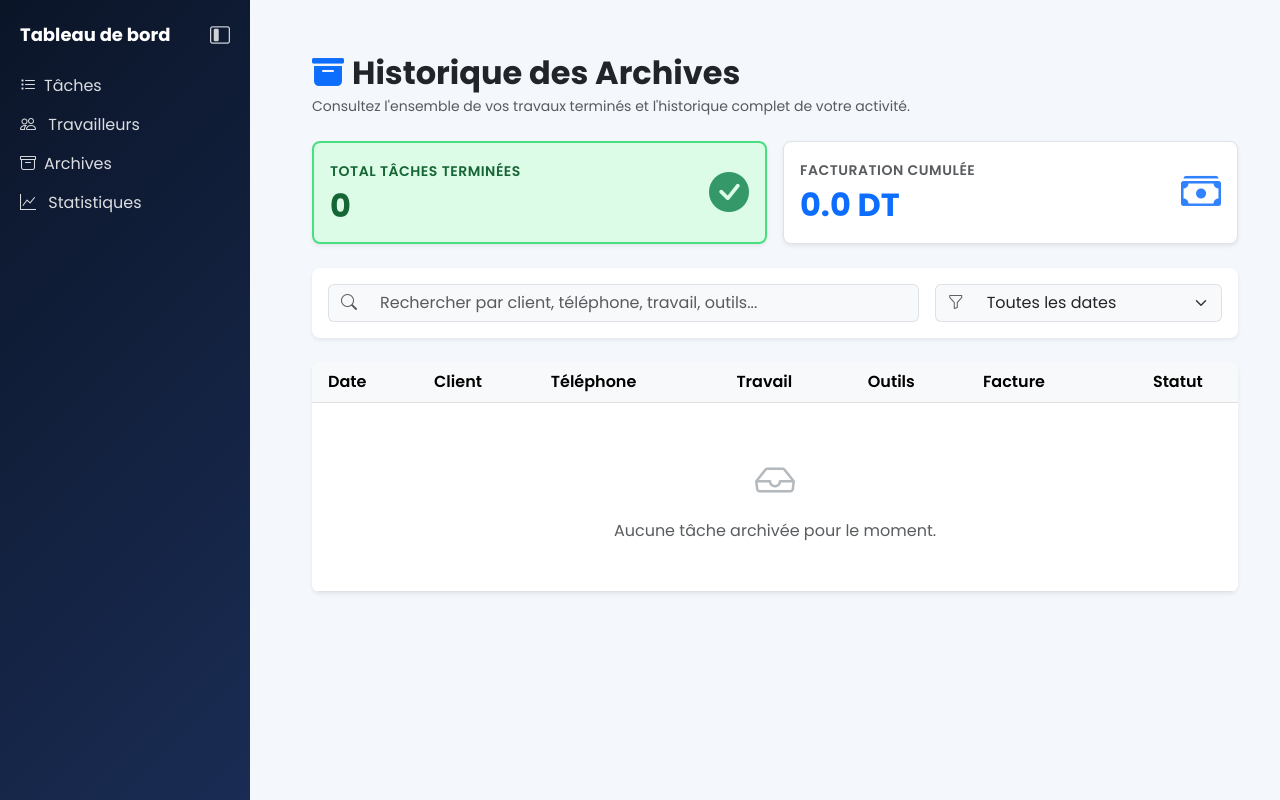
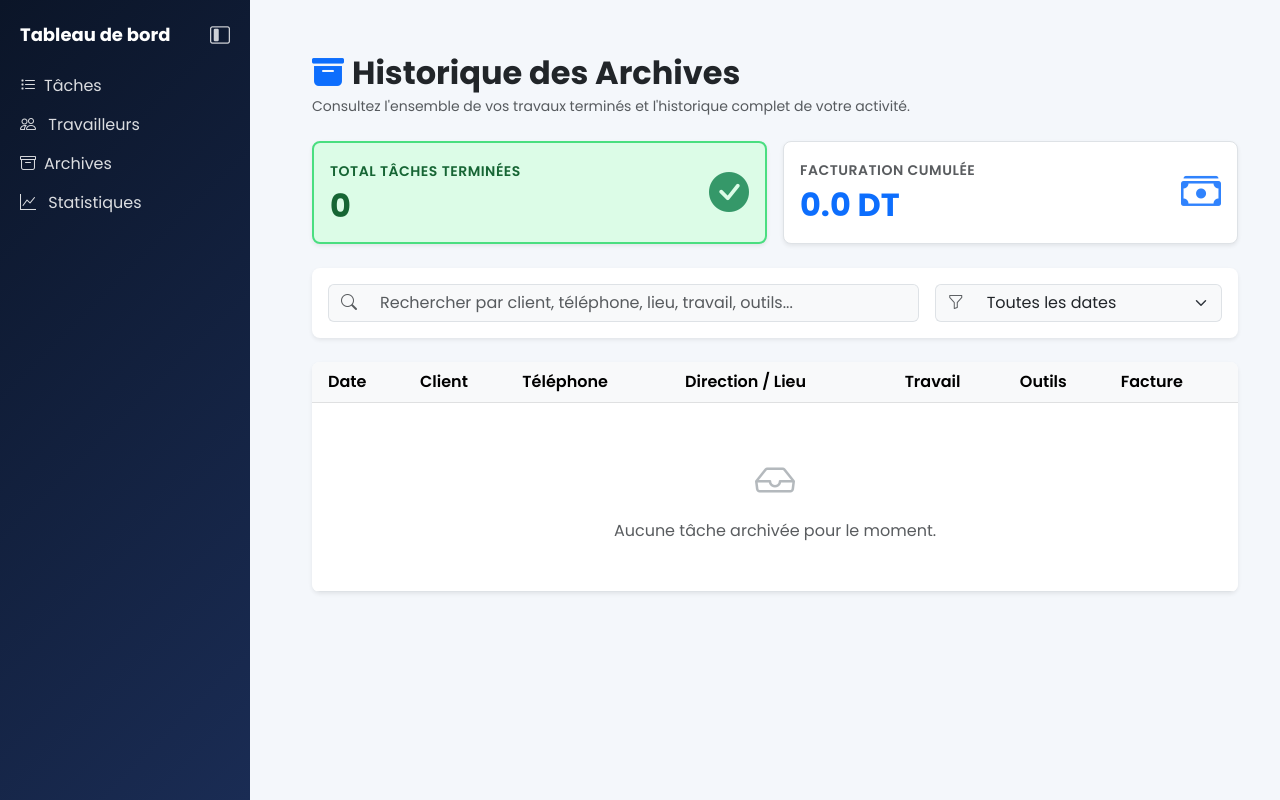
Before and after one commit to maramtemime/business-management-app, a Flask app: page /archive in a window 1280 px wide. Run offline with Flask 3, Linux system fonts and the light colour scheme; data that the repository does not hold is empty.

Commit message:
Add direction column to archive page and remove redundant status column

```diff
--- a/templates/archive.html
+++ b/templates/archive.html
@@ -3,7 +3,6 @@
 {% block content %}
 <div class="container-fluid py-4">
 
-    <!-- PAGE HEADER -->
     <div class="d-flex justify-content-between align-items-center mb-4">
         <div>
             <h2 class="fw-bold text-dark mb-1">
@@ -13,7 +12,6 @@
         </div>
     </div>
 
-    <!-- STATS SUMMARY CARDS -->
     <div class="row g-3 mb-4">
         <div class="col-12 col-md-6">
             <div class="card card-pastel-green p-3 rounded-3 shadow-sm border-0 h-100">
@@ -43,7 +41,6 @@
         </div>
     </div>
 
-    <!-- SEARCH & FILTER BAR -->
     <div class="card shadow-sm border-0 mb-4 p-3 rounded-3 bg-white">
         <div class="row g-3 align-items-center">
             <div class="col-12 col-md-8">
@@ -51,7 +48,7 @@
                     <span class="input-group-text bg-light border-end-0">
                         <i class="bi bi-search text-muted"></i>
                     </span>
-                    <input type="text" id="archiveSearch" onkeyup="filterArchiveTable()" class="form-control border-start-0 bg-light" placeholder="Rechercher par client, téléphone, travail, outils...">
+                    <input type="text" id="archiveSearch" onkeyup="filterArchiveTable()" class="form-control border-start-0 bg-light" placeholder="Rechercher par client, téléphone, lieu, travail, outils...">
                 </div>
             </div>
             <div class="col-12 col-md-4">
@@ -70,7 +67,6 @@
         </div>
     </div>
 
-    <!-- ARCHIVES TABLE CARD -->
     <div class="card shadow-sm border-0 rounded-3 overflow-hidden">
         <div class="card-body p-0">
             <div class="table-responsive">
@@ -80,27 +76,34 @@
                             <th class="ps-3">Date</th>
                             <th>Client</th>
                             <th>Téléphone</th>
+                            <th>Direction / Lieu</th>
                             <th>Travail</th>
                             <th>Outils</th>
                             <th>Facture</th>
-                            <th class="text-center">Statut</th>
                         </tr>
                     </thead>
                     <tbody>
                         {% for task in tasks %}
-                        <tr>
+                        <tr ondblclick="openTask({{ task.id }})" style="cursor: pointer;">
                             <td class="ps-3 fw-medium text-muted">{{ task.date }}</td>
-                            <td class="fw-bold text-dark">{{ task.client }}</td>
+                            <td class="fw-bold text-dark">{{ task.client_name }}</td>
                             <td>
                                 {% if task.phone %}
-                                    <a href="tel:{{ task.phone }}" class="text-decoration-none text-secondary">
-                                        <i class="bi bi-telephone me-1 small"></i>{{ task.phone }}
+                                    <a href="tel:{{ task.phone }}" class="text-decoration-none text-secondary fw-medium">
+                                        {{ task.phone }}
                                     </a>
                                 {% else %}
                                     <span class="text-muted">-</span>
                                 {% endif %}
                             </td>
-                            <td>{{ task.work }}</td>
+                            <td>
+                                {% if task.direction %}
+                                    <span class="fw-medium text-dark">{{ task.direction }}</span>
+                                {% else %}
+                                    <span class="text-muted">-</span>
+                                {% endif %}
+                            </td>
+                            <td>{{ task.description }}</td>
                             <td>
                                 {% if task.tools %}
                                     <span class="badge bg-light text-dark border fw-normal">{{ task.tools }}</span>
@@ -109,11 +112,6 @@
                                 {% endif %}
                             </td>
                             <td class="fw-bold text-dark">{{ task.invoice }} DT</td>
-                            <td class="text-center">
-                                <span class="badge bg-success-subtle text-success border border-success-subtle rounded-pill px-3 py-2">
-                                    <i class="bi bi-check-circle-fill me-1"></i> Terminée
-                                </span>
-                            </td>
                         </tr>
                         {% else %}
                         <tr id="noDataRow">
@@ -131,7 +129,6 @@
 
 </div>
 
-<!-- INSTANT SEARCH & FILTER JAVASCRIPT -->
 <script>
 function filterArchiveTable() {
     const searchInput = document.getElementById('archiveSearch').value.toLowerCase();
@@ -150,10 +147,8 @@ function filterArchiveTable() {
         const textContent = row.textContent.toLowerCase();
         const dateCell = row.cells[0]?.textContent.trim();
 
-        // 1. Check Search Match
         const matchesSearch = textContent.includes(searchInput);
 
-        // 2. Check Date Match
         let matchesDate = true;
         if (dateFilter === 'today') {
             matchesDate = dateCell === todayStr;
@@ -163,7 +158,6 @@ function filterArchiveTable() {
             matchesDate = dateCell.startsWith(String(currentYear));
         }
 
-        // Display or hide row
         if (matchesSearch && matchesDate) {
             row.style.display = '';
         } else {
```
